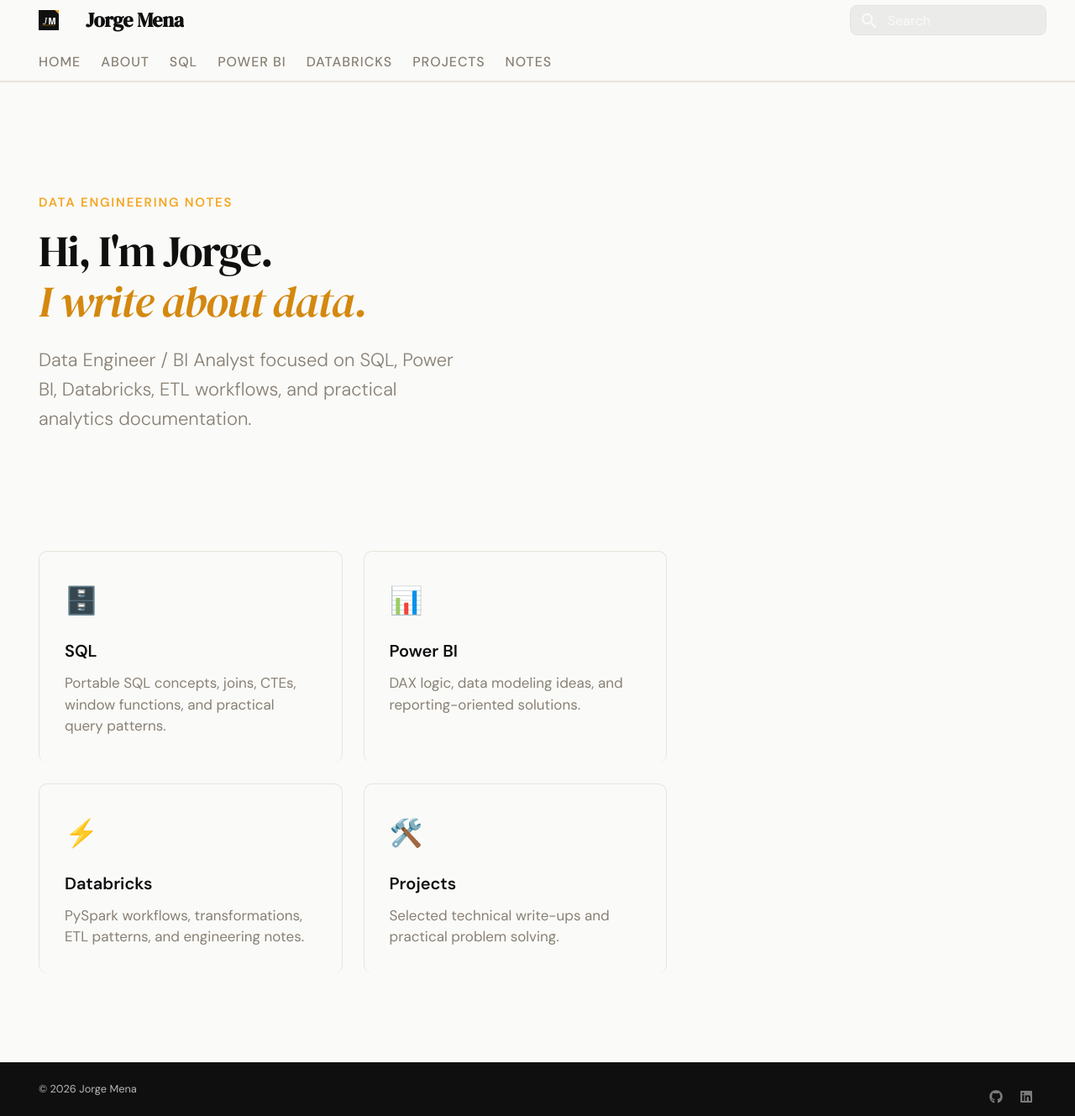
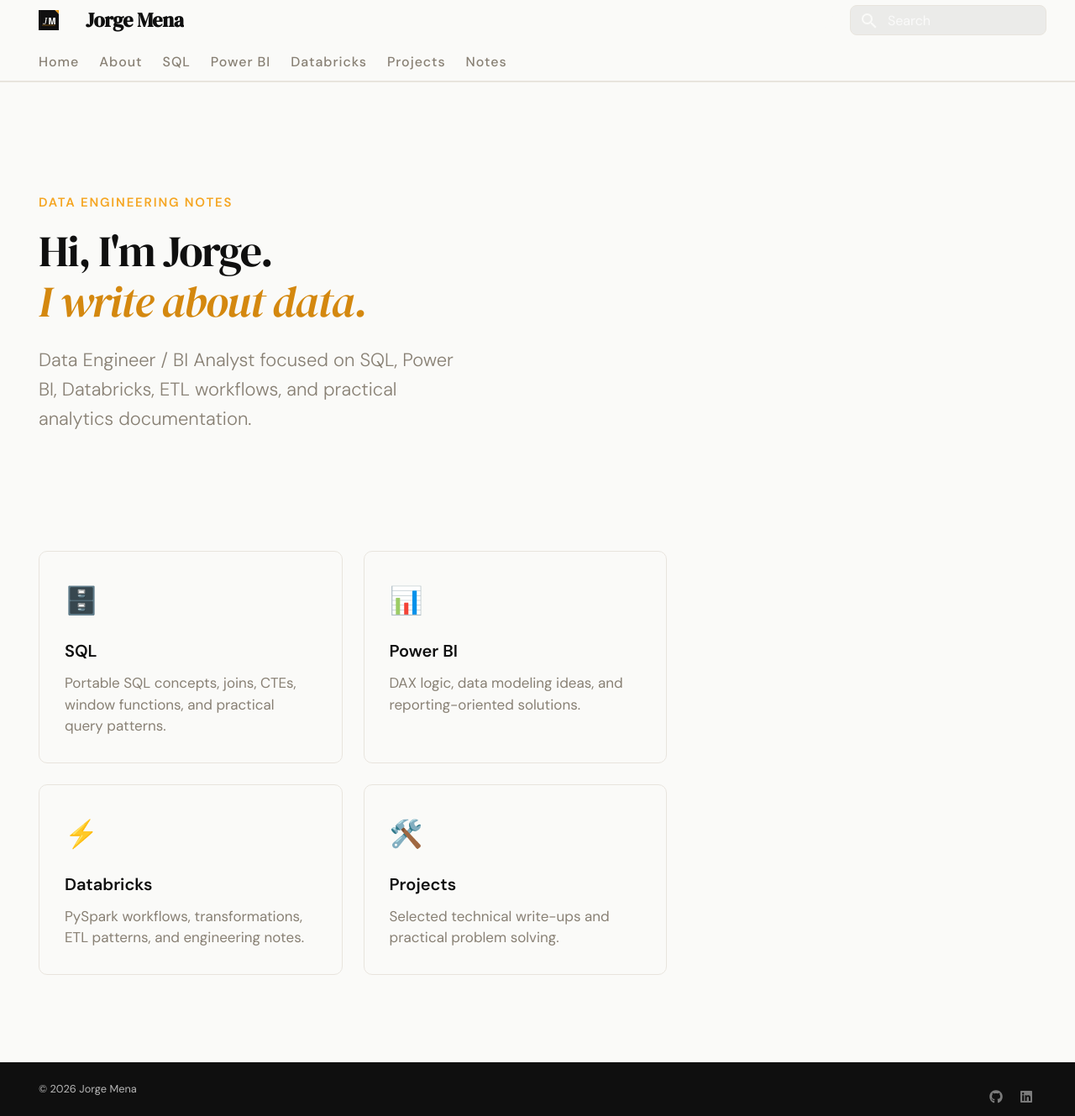
Before and after one commit to JorgeMena92/dataworld, an MkDocs documentation site: the page built from docs/index.md, in a window 1280 px wide and 1329 px high. Shown: the whole window at 84% size. Built offline with MkDocs 1.6.1 and Material for MkDocs 9.7.7, drawn with Linux system fonts in a browser that asks for light colours.

Commit message:
borders of cards fixed, space added between sections

```diff
--- a/docs/stylesheets/extra.css
+++ b/docs/stylesheets/extra.css
@@ -86,7 +86,7 @@ body {
   font-size: 0.8rem;
   font-weight: 500;
   letter-spacing: 0.06em;
-  text-transform: uppercase;
+  text-transform: none;
   color: var(--brand-muted) !important;
   opacity: 1 !important;
   transition: color 0.2s ease;
@@ -370,7 +370,7 @@ body {
   display: grid;
   grid-template-columns: repeat(auto-fill, minmax(240px, 1fr));
   gap: 1.25rem;
-  margin: 2rem 0;
+  margin: 2rem 0 4rem;  /* ← bump bottom from 3rem to 4rem */
 }
 
 .card {
@@ -379,14 +379,22 @@ body {
   border-radius: 10px;
   padding: 1.5rem;
   text-decoration: none !important;
-  border-bottom: none !important;
+  /* ← remove the border-bottom: none !important line */
   transition: box-shadow 0.2s ease, transform 0.2s ease, border-color 0.2s ease;
+}
+
+/* Cancel the MkDocs link underline without killing the border */
+.card,
+.card:hover,
+.card:focus {
+  border-bottom: 1px solid var(--brand-border) !important;
 }
 
 .card:hover {
   box-shadow: 0 6px 24px rgba(0,0,0,0.08);
   transform: translateY(-2px);
   border-color: var(--brand-amber);
+  border-bottom-color: var(--brand-amber) !important;
 }
 
 [data-md-color-scheme="slate"] .card {
@@ -415,6 +423,7 @@ body {
 /* ─── Subtle page-load fade-in ──────────────────────────── */
 .md-content__inner {
   animation: fadeUp 0.35s ease both;
+  padding-bottom: 4rem;
 }
 
 @keyframes fadeUp {
```
Also changed, not shown: docs/index.md (+1 -1 lines).
